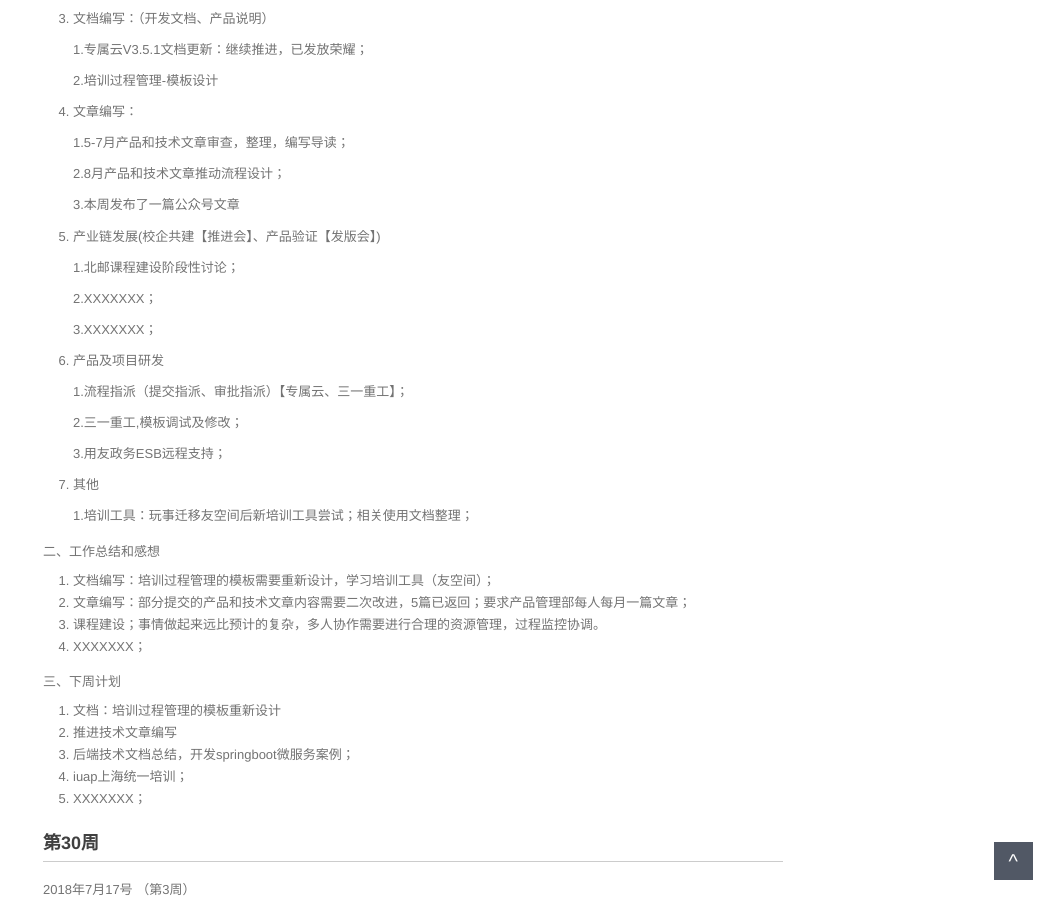
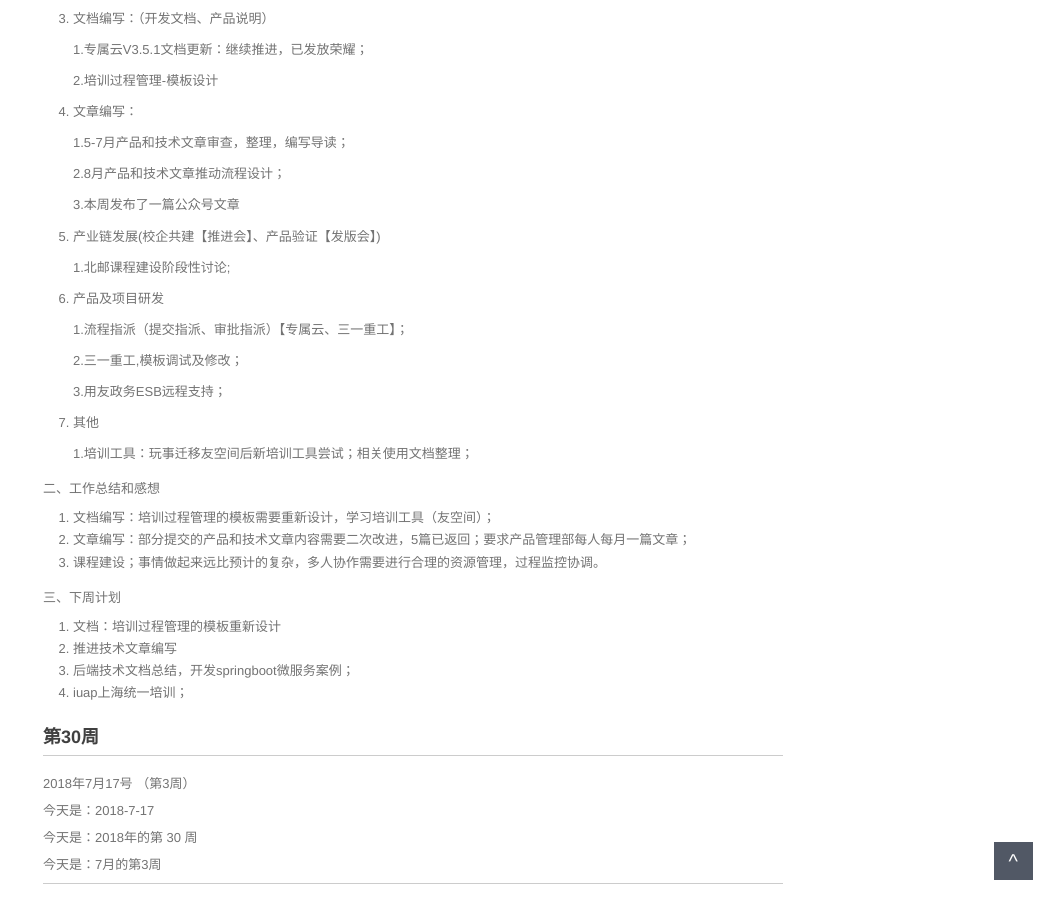
Before and after one commit to walllFlower/blog, a Jekyll site: the page built from _posts/2018-07-17-day_report_cxz.md, in a window 1280 px wide and 900 px high, scrolled down 808 px. Shown: the whole window, without its empty margins (227-1280 px from the left). Built offline with Jekyll 4.4.1, drawn with Linux system fonts in a browser that asks for light colours; comment, search, counter and statistics services are not loaded.

Commit message:
Update 2018-07-17-day_report_cxz.md

```diff
--- a/_posts/2018-07-17-day_report_cxz.md
+++ b/_posts/2018-07-17-day_report_cxz.md
@@ -57,11 +57,7 @@ categories: 技术运营工作周报
 
 5. 产业链发展(校企共建【推进会】、产品验证【发版会】)
 
-    1.北邮课程建设阶段性讨论；
-
-    2.XXXXXXX；
-
-    3.XXXXXXX；
+    1.北邮课程建设阶段性讨论;
 
 6. 产品及项目研发
 
@@ -81,7 +77,7 @@ categories: 技术运营工作周报
 1. 文档编写：培训过程管理的模板需要重新设计，学习培训工具（友空间）；
 2. 文章编写：部分提交的产品和技术文章内容需要二次改进，5篇已返回；要求产品管理部每人每月一篇文章；
 3. 课程建设；事情做起来远比预计的复杂，多人协作需要进行合理的资源管理，过程监控协调。
-4. XXXXXXX；
+
 
 三、下周计划
 
@@ -89,7 +85,7 @@ categories: 技术运营工作周报
 2. 推进技术文章编写
 3. 后端技术文档总结，开发springboot微服务案例；
 4. iuap上海统一培训；
-5. XXXXXXX；
+
 
 
 ###  第30周
```
